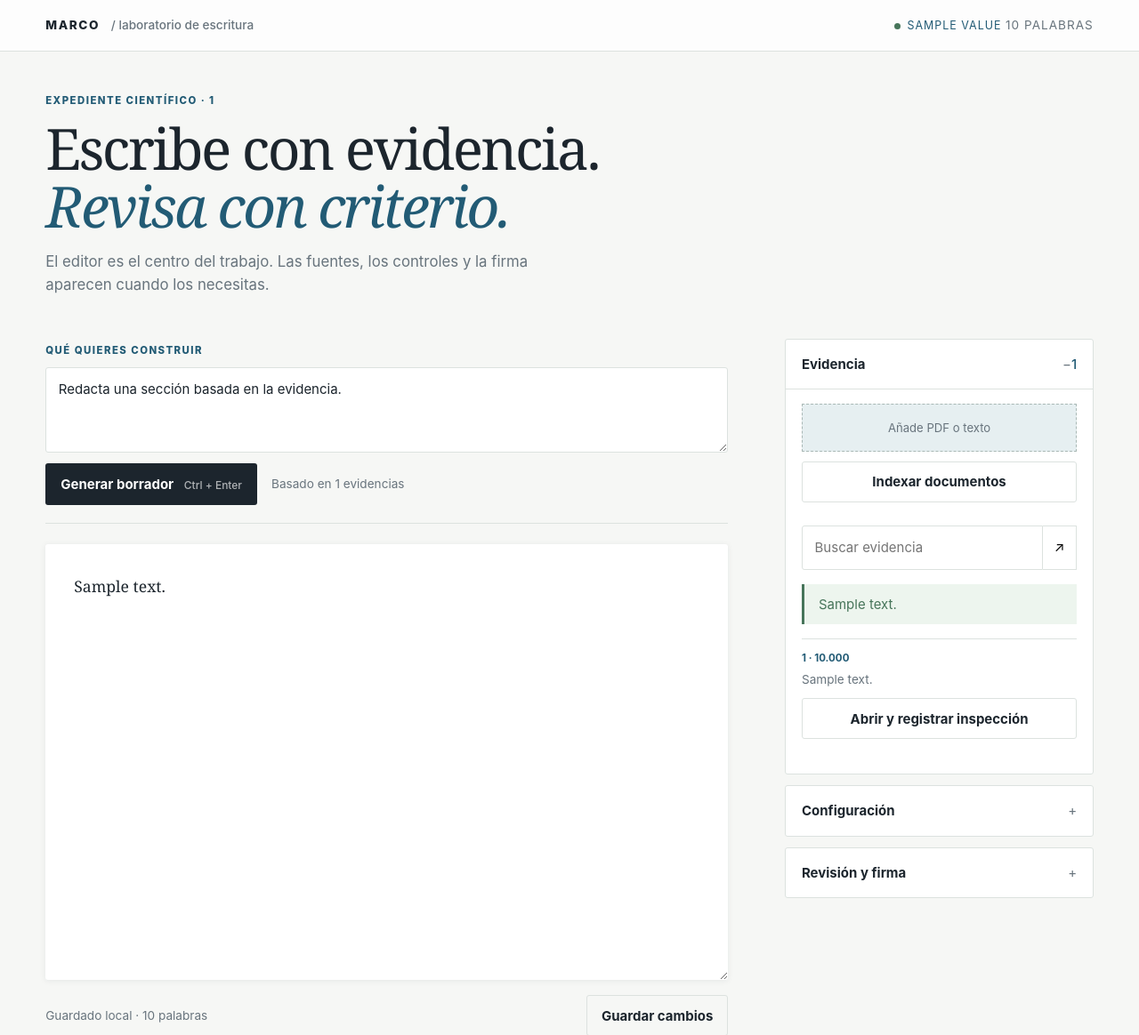
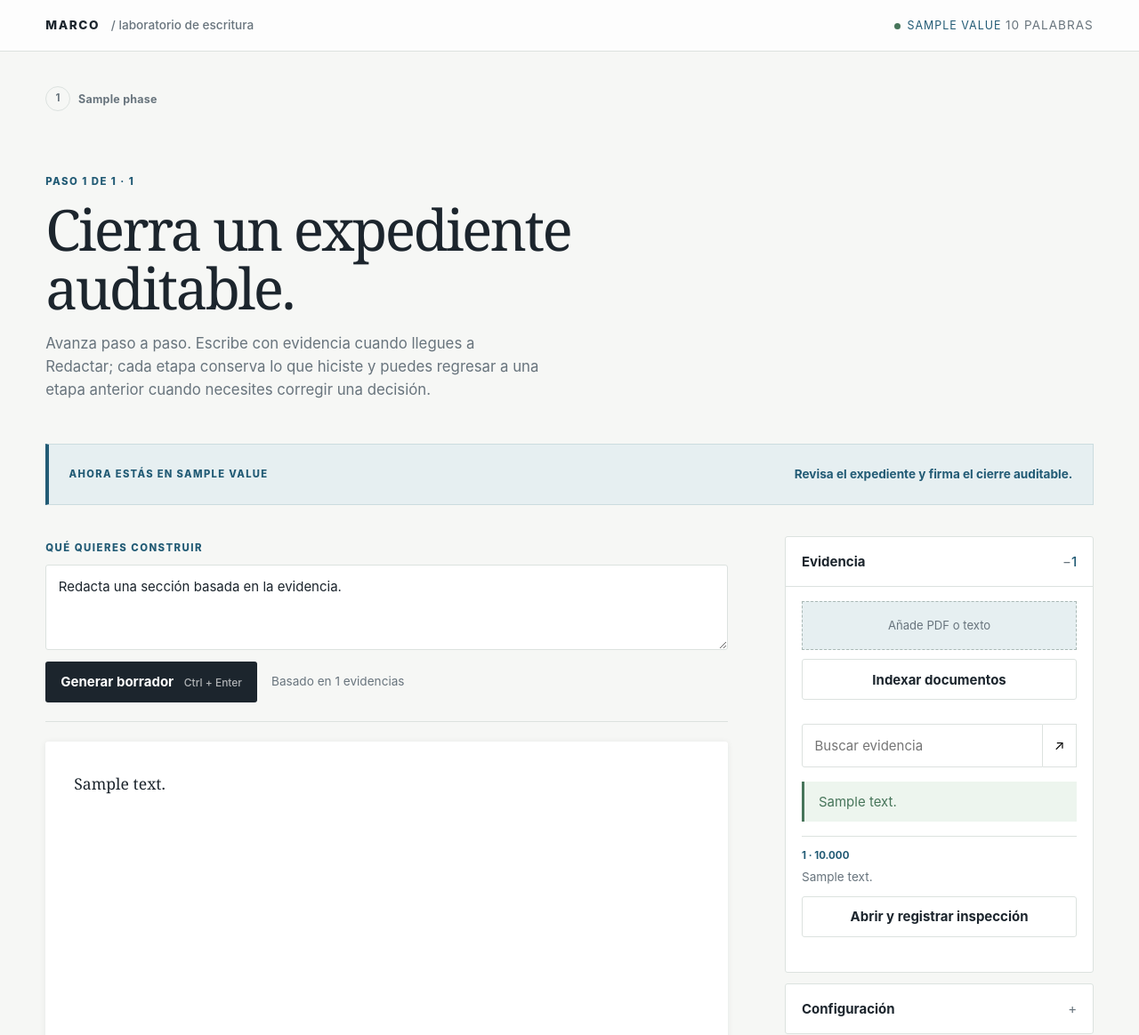
Before and after one commit to Miguelitortiz/marco-mvp, a Django app: template web/templates/workbench/index.html in a window 1280 px wide. Shown: the top 1164 px of the page at 89% size. Run offline with Django 4.2, Linux system fonts and the light colour scheme; the template is opened without the code that fills it: most values are stand-ins (such as "Sample title", 1, 10 or a date in 2020).

Commit message:
Add guided workflow stepper UI
Show the current MARCO phase prominently, guide the next action, and allow returning to completed phases from the top progress bar.

Co-authored-by: Copilot App <223556219+Copilot@users.noreply.github.com>

```diff
--- a/web/templates/workbench/index.html
+++ b/web/templates/workbench/index.html
@@ -4,10 +4,50 @@
   <span class="muted">{{ workbench.current_words }} palabras</span>
 {% endblock %}
 {% block content %}
+<nav class="stepper" aria-label="Progreso del expediente">
+  {% for phase, label, description in phases %}
+    <div class="stepper__item {% if forloop.counter0 == current_phase_index %}is-current{% elif forloop.counter0 < current_phase_index %}is-complete{% endif %}">
+      {% if forloop.counter0 < current_phase_index %}
+        <form hx-post="{% url 'rollback_workflow' %}" hx-target="#workflow-status">
+          {% csrf_token %}
+          <input type="hidden" name="target" value="{{ phase.value }}">
+          <button class="stepper__button" type="submit" title="Volver a {{ label }}">
+            <span class="stepper__number">✓</span><span>{{ label }}</span>
+          </button>
+        </form>
+      {% else %}
+        <span class="stepper__button">
+          <span class="stepper__number">{{ forloop.counter }}</span><span>{{ label }}</span>
+        </span>
+      {% endif %}
+      {% if not forloop.last %}<span class="stepper__line"></span>{% endif %}
+    </div>
+  {% endfor %}
+</nav>
+
 <section class="intro">
-  <p class="eyebrow">EXPEDIENTE CIENTÍFICO · {{ workbench.project_id }}</p>
-  <h1>Escribe con evidencia.<br><em>Revisa con criterio.</em></h1>
-  <p class="intro__copy">El editor es el centro del trabajo. Las fuentes, los controles y la firma aparecen cuando los necesitas.</p>
+  <p class="eyebrow">PASO {{ current_phase_number }} DE {{ phases|length }} · {{ workbench.project_id }}</p>
+  <h1>{% if workbench.fsm.state.value == "PARAMETRIZATION" %}Prepara tu expediente.{% elif workbench.fsm.state.value == "CURATION" %}Construye tu base de evidencia.{% elif workbench.fsm.state.value == "DRAFTING" %}Redacta con respaldo.{% else %}Cierra un expediente auditable.{% endif %}</h1>
+  <p class="intro__copy">Avanza paso a paso. Escribe con evidencia cuando llegues a Redactar; cada etapa conserva lo que hiciste y puedes regresar a una etapa anterior cuando necesites corregir una decisión.</p>
+</section>
+
+<section class="guide-card">
+  <div>
+    <span class="guide-card__step">Ahora estás en {{ workbench.fsm.state.value }}</span>
+    <h2>{% for phase, label, description in phases %}{% if phase == workbench.fsm.state %}{{ label }}{% endif %}{% endfor %}</h2>
+    <p>{% for phase, label, description in phases %}{% if phase == workbench.fsm.state %}{{ description }}{% endif %}{% endfor %}</p>
+  </div>
+  <div class="guide-card__actions">
+    {% if workbench.fsm.state.value == "PARAMETRIZATION" %}
+      <span class="guide-card__hint">Completa la configuración y firma para habilitar Curar.</span>
+    {% elif workbench.fsm.state.value == "CURATION" %}
+      <span class="guide-card__hint">Indexa documentos, busca y registra al menos una inspección.</span>
+    {% elif workbench.fsm.state.value == "DRAFTING" %}
+      <span class="guide-card__hint">Genera, edita y ejecuta los controles antes de ensamblar.</span>
+    {% else %}
+      <span class="guide-card__hint">Revisa el expediente y firma el cierre auditable.</span>
+    {% endif %}
+  </div>
 </section>
 
 <section class="workspace-grid">
```
